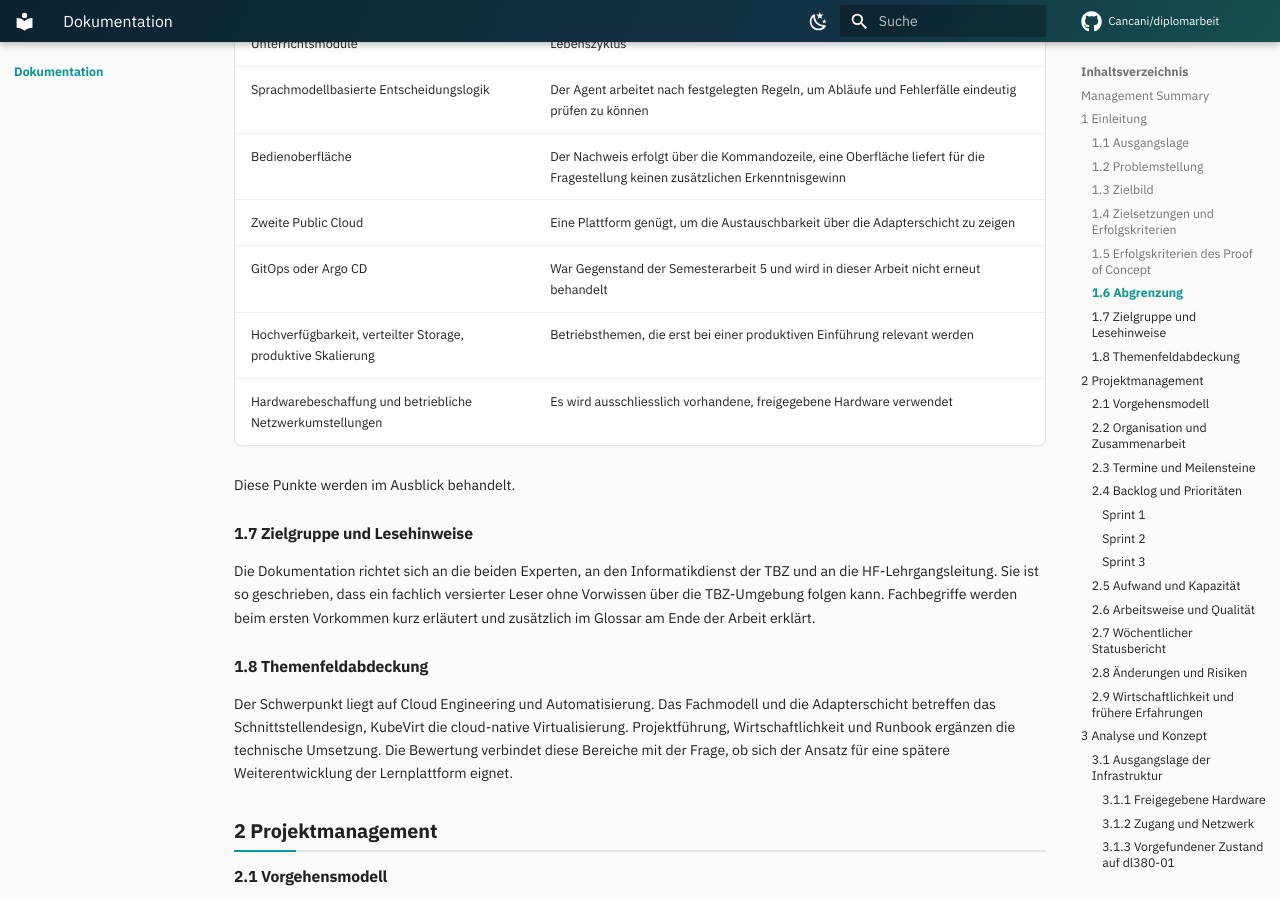
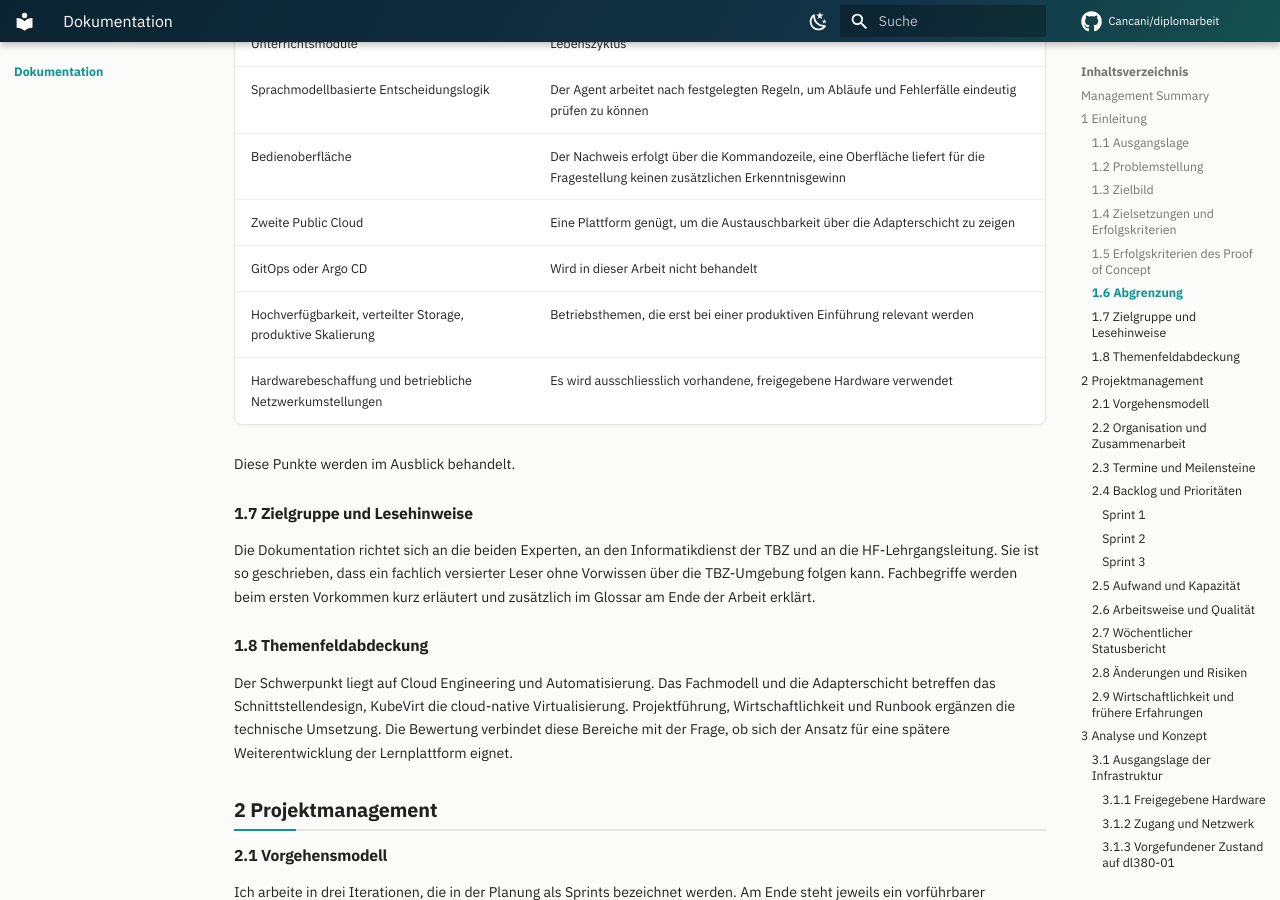
Before and after one commit to Cancani/diplomarbeit, an MkDocs documentation site: the page built from docs/dokumentation.md, in a window 1280 px wide and 900 px high, scrolled down 3310 px. Built offline with MkDocs 1.6.1 and Material for MkDocs 9.7.7, drawn with Linux system fonts in a browser that asks for light colours; comment, search, counter and statistics services are not loaded.

Commit message:
docs(fix): Inhalt korrigiert

```diff
--- a/docs/dokumentation.md
+++ b/docs/dokumentation.md
@@ -80,7 +80,7 @@ Der Umfang ist bewusst so festgelegt, dass der vollständige und messbare Nachwe
 | Sprachmodellbasierte Entscheidungslogik | Der Agent arbeitet nach festgelegten Regeln, um Abläufe und Fehlerfälle eindeutig prüfen zu können |
 | Bedienoberfläche | Der Nachweis erfolgt über die Kommandozeile, eine Oberfläche liefert für die Fragestellung keinen zusätzlichen Erkenntnisgewinn |
 | Zweite Public Cloud | Eine Plattform genügt, um die Austauschbarkeit über die Adapterschicht zu zeigen |
-| GitOps oder Argo CD | War Gegenstand der Semesterarbeit 5 und wird in dieser Arbeit nicht erneut behandelt |
+| GitOps oder Argo CD | Wird in dieser Arbeit nicht behandelt |
 | Hochverfügbarkeit, verteilter Storage, produktive Skalierung | Betriebsthemen, die erst bei einer produktiven Einführung relevant werden |
 | Hardwarebeschaffung und betriebliche Netzwerkumstellungen | Es wird ausschliesslich vorhandene, freigegebene Hardware verwendet |
 
```
